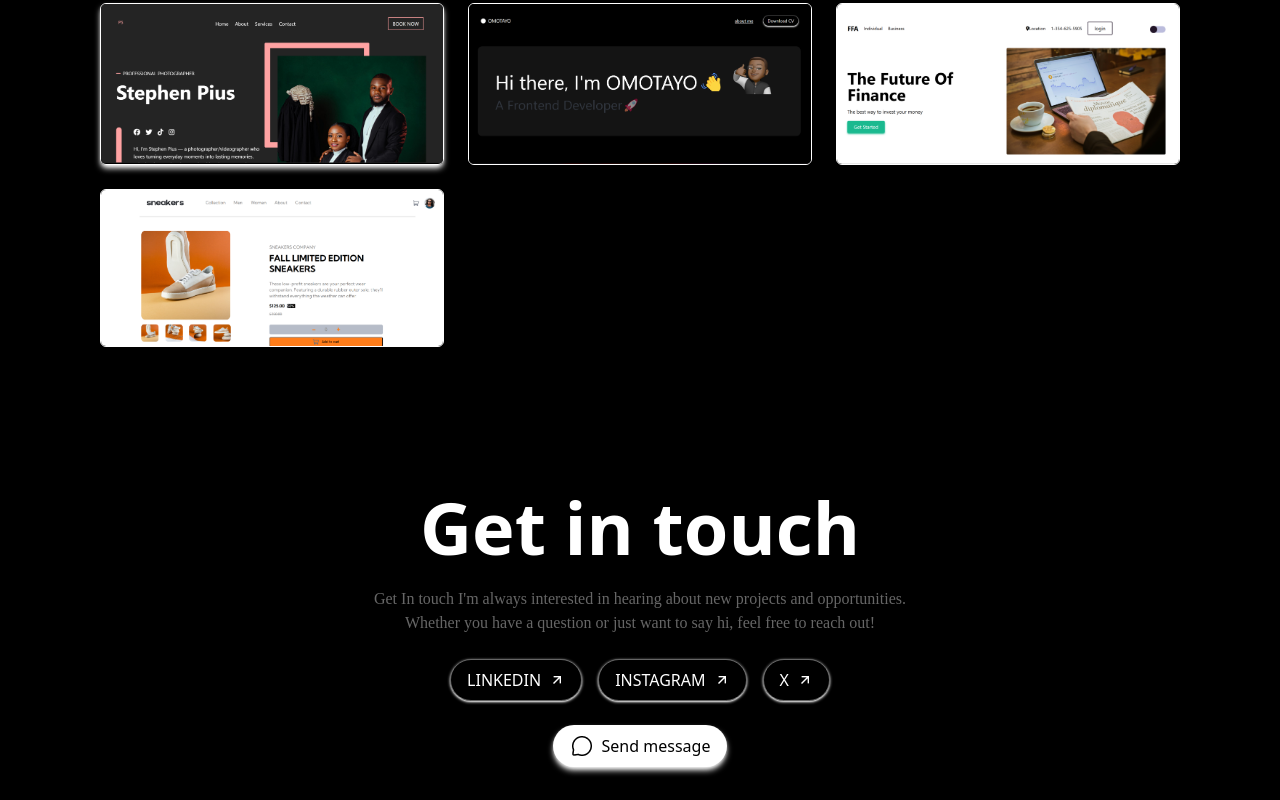
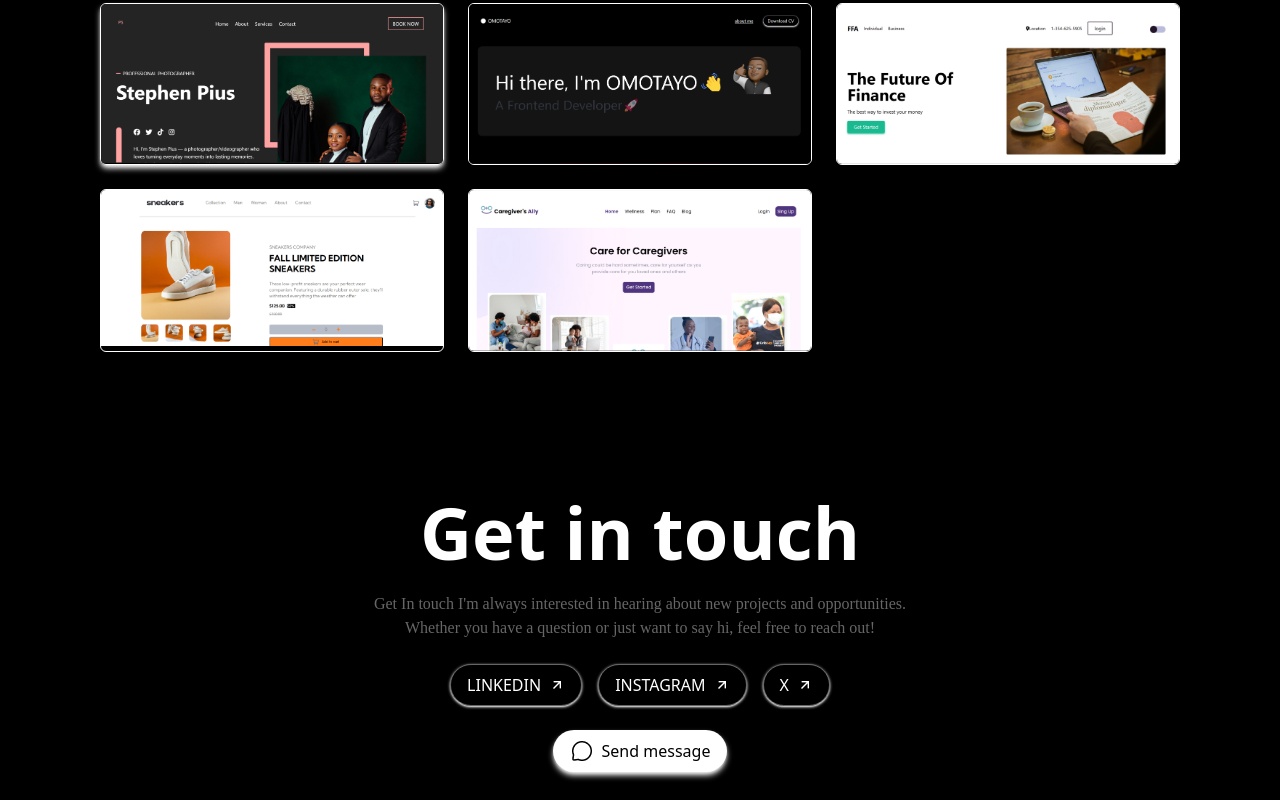
Before and after one commit to OMOTAYO100/OMOTAYO, a website: page about.html in a window 1280 px wide. Shown: the part 1235-2035 px from the top of the page. Drawn offline with Linux system fonts and the light colour scheme.

Commit message:
first commit

```diff
--- a/about.html
+++ b/about.html
@@ -16,7 +16,7 @@
         >
 
         <div class="space-x-1 md:space-x-8">
-          <a class="underline" href="about.html">about me</a>
+          <a class="underline" href="#contact">Contact me</a>
           <a
             class="border px-4 py-2 rounded-full shadow-md shadow-white"
             href="mycv/OMOTAYO DANIEL O CV^.pdf"
@@ -115,9 +115,9 @@
               <img class="w-10" src="assets/Line 4.png" alt="" />
             </figure>
           </div>
-
+          <!-- Project Card -->
           <div class="grid gap-6 mt-8 md:grid-cols-2 lg:grid-cols-3">
-            <!-- Project Card -->
+            <!-- First-Project -->
             <div
               class="project-card border cursor-pointer rounded-md overflow-hidden shadow-md shadow-white hover:scale-110 transition-transform duration-300"
               data-title="Photographer"
@@ -132,7 +132,7 @@
                 class="w-full h-auto"
               />
             </div>
-
+            <!-- Second-Project -->
             <div
               class="project-card border cursor-pointer rounded-md overflow-hidden shadow-md hover:scale-110 transition-transform duration-300"
               data-title="Portfolio"
@@ -147,7 +147,7 @@
                 class="w-full h-auto"
               />
             </div>
-
+            <!-- third-Project -->
             <div
               class="project-card border cursor-pointer rounded-md overflow-hidden shadow-md hover:scale-110 transition-transform duration-300"
               data-title="Finance"
@@ -162,7 +162,7 @@
                 class="w-full h-auto"
               />
             </div>
-
+            <!-- Fourth-Project -->
             <div
               class="project-card border cursor-pointer rounded-md overflow-hidden shadow-md hover:scale-110 transition-transform duration-300"
               data-title="Footwear"
@@ -177,7 +177,22 @@
                 class="w-full h-auto"
               />
             </div>
+            <!-- Fifth-Project -->
 
+            <div
+              class="project-card border cursor-pointer rounded-md overflow-hidden shadow-md hover:scale-110 transition-transform duration-300"
+              data-title="Caregiver's"
+              data-image="assets/Caregive's-website-screenshot.png"
+              data-description="Caregiver's-Ally is a supportive and user-friendly website designed to connect caregivers with vital resources, emotional support, and community engagement"
+              data-live="https://caregivers-ally.netlify.app/"
+              data-code="https://github.com/OMOTAYO100/Caregiver"
+            >
+              <img
+                src="assets/Caregive's-website-screenshot.png"
+                alt="Caregivers-ally"
+                class="w-full h-auto"
+              />
+            </div>
             <!-- Duplicate this block for more projects -->
           </div>
         </div>
@@ -270,7 +285,10 @@
       class="fixed inset-0 z-50 hidden bg-black/50 flex items-center justify-center"
     >
       <div class="bg-white text-black p-8 rounded-md max-w-lg w-full relative">
-    <button onclick="closeModal()" class="absolute top-1 right-2 text-2xl font-bold">
+        <button
+          onclick="closeModal()"
+          class="absolute top-1 right-2 text-2xl font-bold"
+        >
           &times;
         </button>
         <img id="modalImage" src="" class="w-full mb-4 rounded" />
```
Also changed, not shown: index.html (+1 -1 lines), assets/Caregive's-website-screenshot.png (added). Lines whose indentation alone changed are shown as unchanged.
